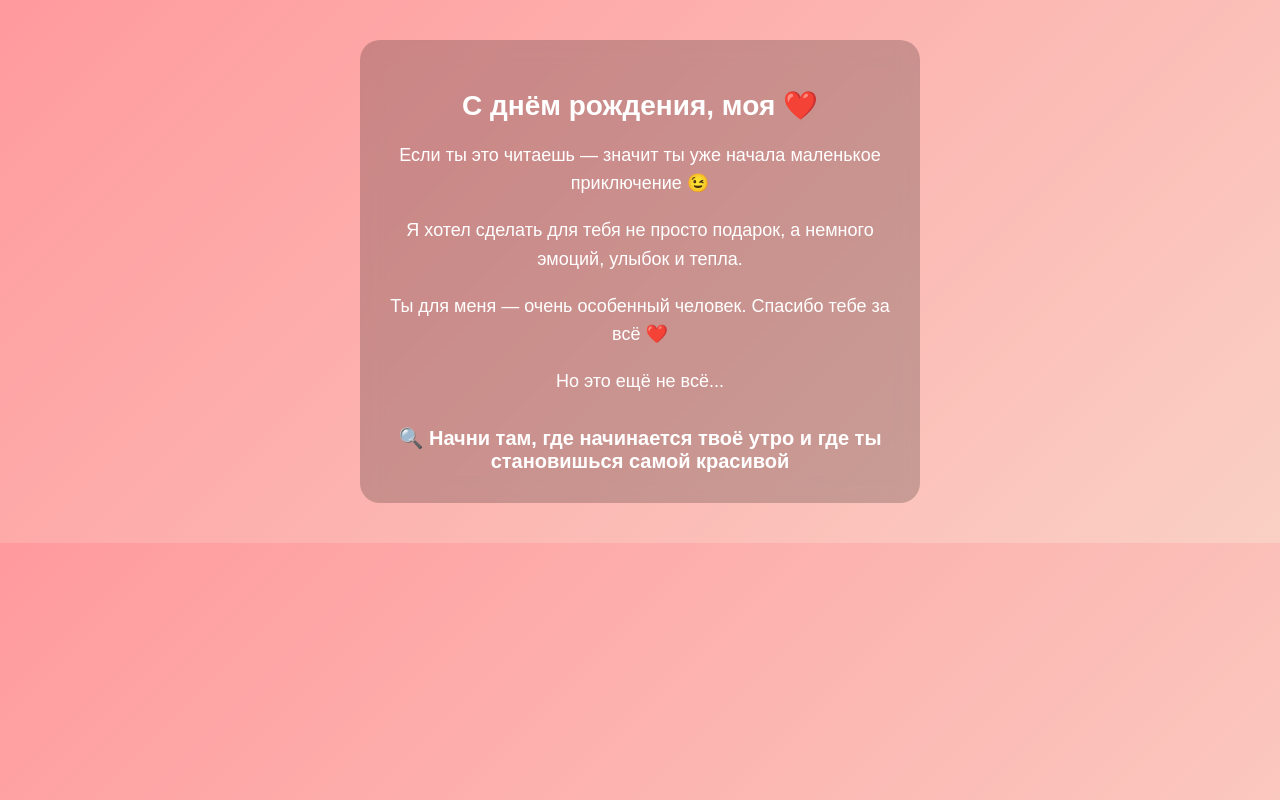
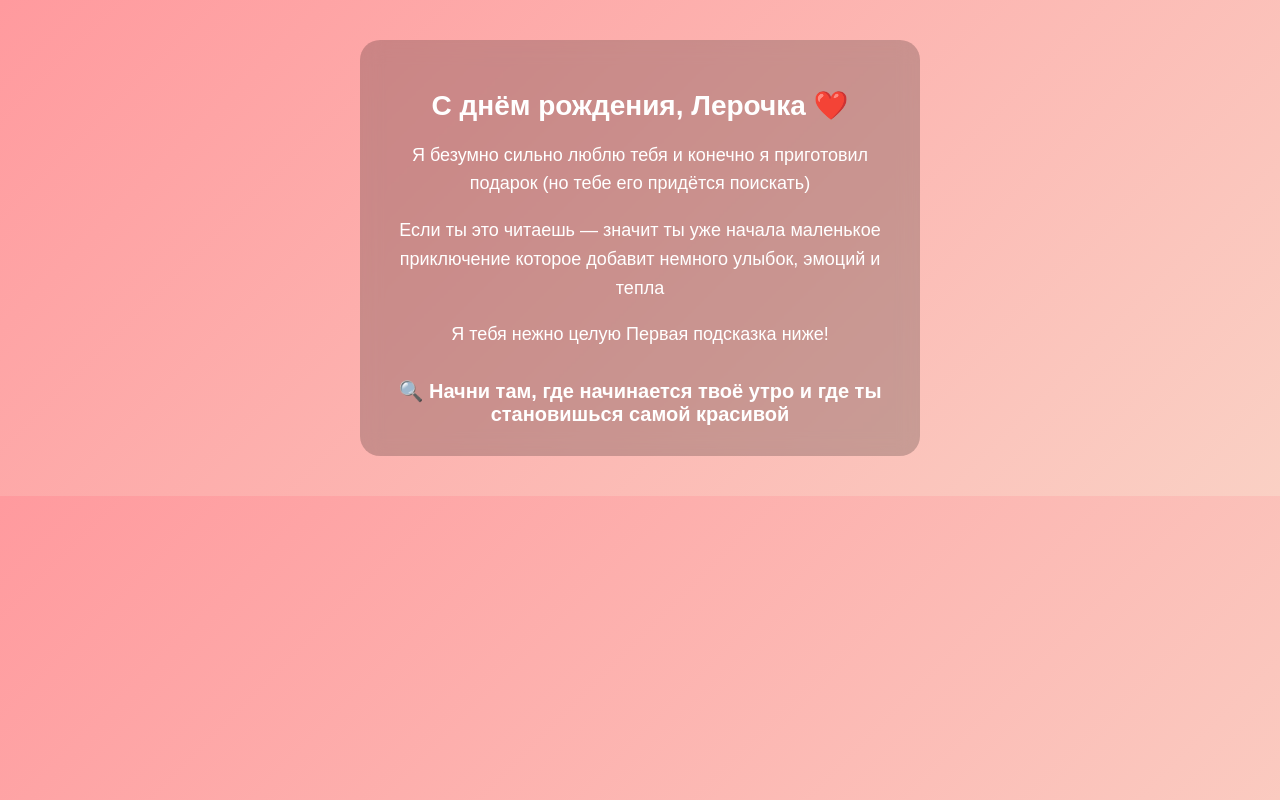
Before and after one commit to kypatop2619-a11y/lera-birthday, a plain HTML site: page index.html in a window 1280 px wide. Drawn offline with Linux system fonts and the light colour scheme.

Commit message:
Update index.html

```diff
--- a/index.html
+++ b/index.html
@@ -38,24 +38,23 @@
 <body>
 
 <div class="card">
-    <h1>С днём рождения, моя ❤️</h1>
+    <h1>С днём рождения, Лерочка ❤️</h1>
 
     <p>
-        Если ты это читаешь — значит ты уже начала маленькое приключение 😉
+        Я безумно сильно люблю тебя
+            и конечно я приготовил подарок
+            (но тебе его придётся поискать)
     </p>
 
     <p>
-        Я хотел сделать для тебя не просто подарок,
-        а немного эмоций, улыбок и тепла.
+        Если ты это читаешь — значит ты уже начала маленькое приключение
+            которое добавит немного улыбок, эмоций и тепла
     </p>
 
     <p>
-        Ты для меня — очень особенный человек.
-        Спасибо тебе за всё ❤️
-    </p>
+        Я тебя нежно целую
+            Первая подсказка ниже!
 
-    <p>
-        Но это ещё не всё...
     </p>
 
     <div class="hint">
```
